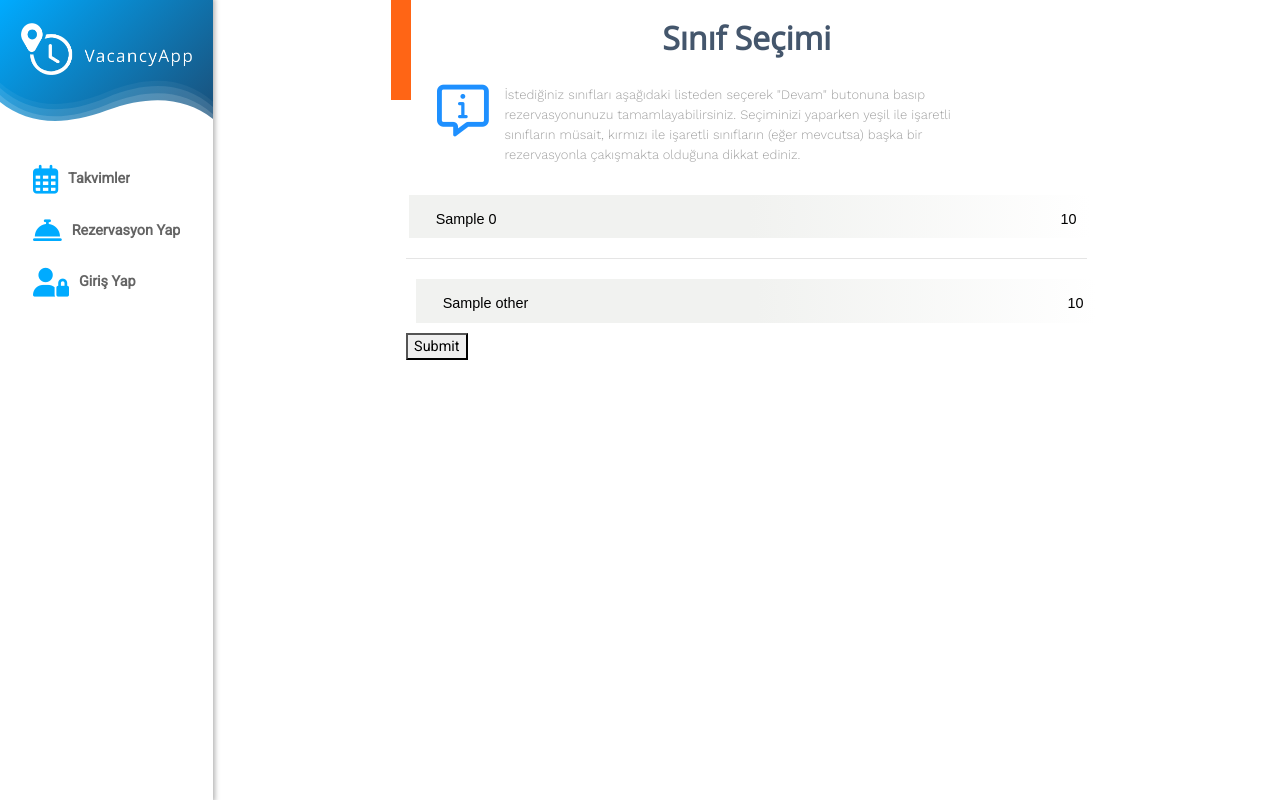
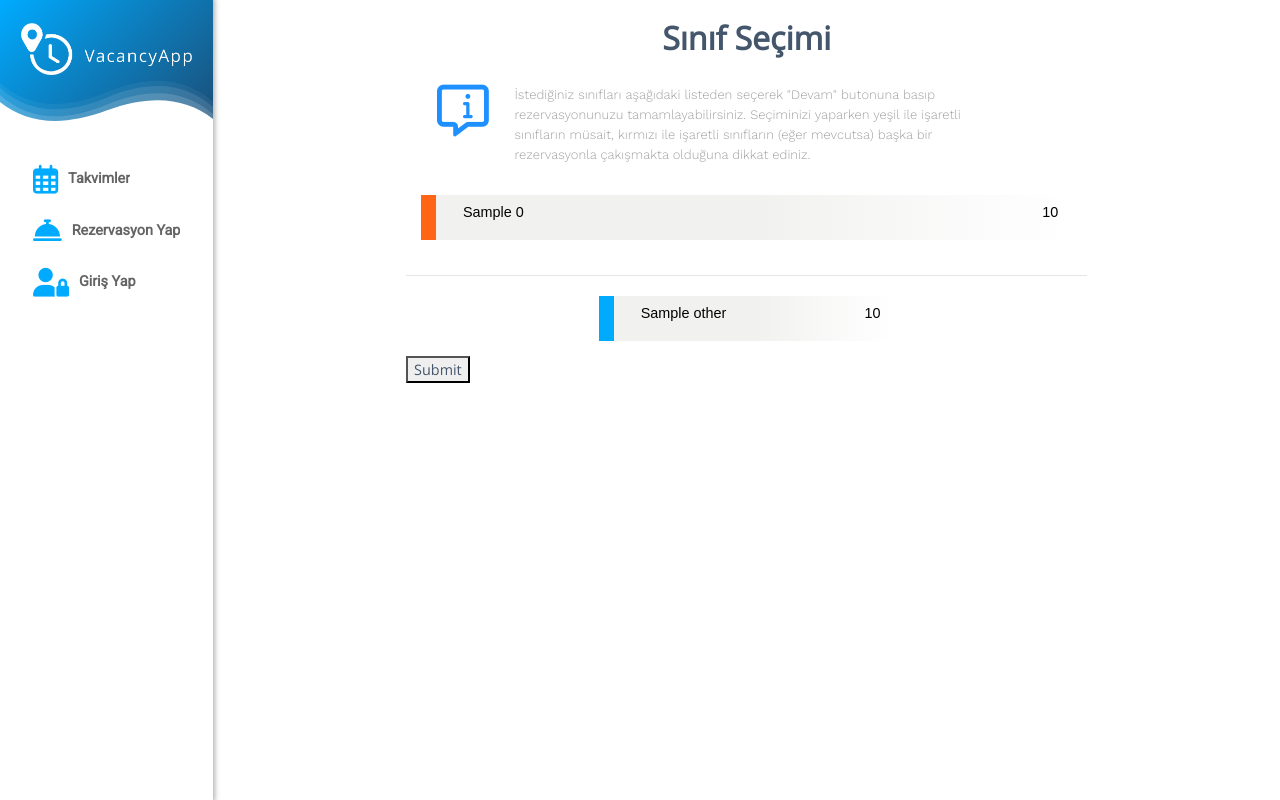
Before and after one commit to BogachanA/Vacancy-App, a Django app: template classAvailable/templates/newResStepTwo.html in a window 1280 px wide. Run offline with Django 3.2, Linux system fonts and the light colour scheme; the template is opened without the code that fills it: most values are stand-ins (such as "Sample title", 1, 10 or a date in 2020); form fields are guessed from the names that the template uses; some libraries are stand-ins or nearby versions.

Commit message:
bug fixes

```diff
--- a/classAvailable/templates/newResStepTwo.html
+++ b/classAvailable/templates/newResStepTwo.html
@@ -11,10 +11,63 @@
     .classBox{
         text-align: left;
         height: auto;
+        margin-bottom: 15px;
         vertical-align: center;
         color: #000000;
         font-family: 'Raleway', sans-serif;
         transition: all 0.7s;
+        border-left: 15px solid var(--vaqua);
+        overflow-x: hidden;
+        background: transparent;
+    }
+    .classBox:hover{
+    }
+    .classBox.label{
+        text-shadow: 0 0 #000000;
+        z-index:6;
+        transition: text-shadow 0.6s;
+    }
+    .classBox.label:hover{
+        text-shadow: 3px 3px #000000;
+    }
+    .classBox.clashing {
+        border-left-color: rgb(255,101,21);
+    }
+    .classBox.available{
+        border-left-color: rgb(32,143,4);
+    }
+    .classBox.shadowSelect{
+        /* animation: shadowThrob 0.4s forwards;
+        animation-direction: revert; */
+        color: white;
+        text-shadow: 0 0 10px black;
+    }
+    .classBox:after{
+        content: '';
+        position: absolute;
+        z-index: -1;
+        left:-100%;
+        top:0;
+        width:100%;
+        height:100%;
+        transition: left 0.5s;
+        background: rgb(0,170,240);
+        background: -moz-linear-gradient(90deg, rgba(0,170,240,1) 50%, rgba(255,255,255,1) 100%);
+        background: -webkit-linear-gradient(90deg, rgba(0,170,240,1) 50%, rgba(255,255,255,1) 100%);
+        background: linear-gradient(90deg, rgba(0,170,240,1) 50%, rgba(255,255,255,1) 100%);
+        filter: progid:DXImageTransform.Microsoft.gradient(startColorstr="#00aaf0",endColorstr="#ffffff",GradientType=1);
+    }
+    .classBox.shadowSelect:after{
+        left:0;
+    }
+    .classBox:before{
+        content: '';
+        position: absolute;
+        z-index: -3;
+        top:0;
+        left:0;
+        width:100%;
+        height:100%;
         background: rgba(241,242,240,1);
         background: -moz-linear-gradient(left, rgba(241,242,240,1) 0%, rgba(241,242,240,1) 50%, rgba(241,242,240,0) 100%);
         background: -webkit-gradient(left top, right top, color-stop(0%, rgba(241,242,240,1)), color-stop(50%, rgba(241,242,240,1)), color-stop(100%, rgba(241,242,240,0)));
@@ -24,32 +77,12 @@
         background: linear-gradient(to right, rgba(241,242,240,1) 0%, rgba(241,242,240,1) 50%, rgba(241,242,240,0) 100%);
         filter: progid:DXImageTransform.Microsoft.gradient( startColorstr='#f1f2f0', endColorstr='#f1f2f0', GradientType=1 );
     }
-    .classBox:hover{
-    }
-    .classBox.label{
-        text-shadow: 0 0 #000000;
-        transition: text-shadow 0.6s;
-    }
-    .classBox.label:hover{
-        text-shadow: 3px 3px #000000;
-    }
-    .classBox.clashing .boxMarker{
-        background: rgb(255,101,21);
-    }
-    .classBox.available .boxMarker{
-        background: rgb(32,143,4);
-    }
-    .boxMarker{
-        position: absolute;
-        left:0;
-        top:0;
-        height:100px;
-        width:20px;
-        color: var(--vaqua);
-    }
-    .classBox.shadowSelect{
-        animation: shadowThrob 0.4s forwards;
-        animation-direction: revert;
+    .classBox.available:after{
+        background: rgb(32,143,23);
+        background: -moz-linear-gradient(90deg, rgba(32,143,23,1) 50%, rgba(255,255,255,1) 100%);
+        background: -webkit-linear-gradient(90deg, rgba(32,143,23,1) 50%, rgba(255,255,255,1) 100%);
+        background: linear-gradient(90deg, rgba(32,143,23,1) 50%, rgba(255,255,255,1) 100%);
+        filter: progid:DXImageTransform.Microsoft.gradient(startColorstr="#208f17",endColorstr="#ffffff",GradientType=1);
     }
     .classCheckbox{
         visibility: hidden;
@@ -71,8 +104,21 @@
         margin: 20px auto;
 
     }
+    #descText{
+        padding-left:25px;
+    }
 #infoIcon{
     color: dodgerblue;
+    text-align:center;
+}
+#iIcon{
+    left:5px;
+}
+
+@media (max-width: 991.98px) {
+    #iIcon{
+        left:0;
+    }
 }
 </style>
 {% endblock %}
@@ -80,12 +126,12 @@
 {% block innerContent %}
 
     <h2 class="vat" id="resTwoTitle">Sınıf Seçimi</h2>
-    <div class="vat row align-content-start" id="resTwoDesc">
+    <div class="vat row align-content-around" id="resTwoDesc">
         <span class="fa-stack fa-2x col-md-1" id="infoIcon">
-            <i class="fas fa-info fa-stack-1x" style="top:-5px;"></i>
+            <i class="fas fa-info fa-stack-1x" id="iIcon" style="top:-5px;"></i>
             <i class="far fa-comment-alt fa-stack-2x"></i>
         </span>
-        <span id="descText" class="col-md-9">
+        <span id="descText" class="col-md-10">
         İstediğiniz sınıfları aşağıdaki listeden seçerek "Devam"
         butonuna basıp rezervasyonunuzu tamamlayabilirsiniz. Seçiminizi yaparken yeşil ile işaretli sınıfların müsait,
         kırmızı ile işaretli sınıfların (eğer mevcutsa) başka bir rezervasyonla çakışmakta olduğuna dikkat ediniz.</span>
@@ -109,27 +155,29 @@
     {% endif %}
     <form id="resForm" method="post" action="{% url 'new_reservation' %}">
         {% csrf_token %}
+        <div class="row justify-content-center" id="prefRow">
         {% for clash in clist %}
-            <div class="inputField classBox {% if clash.1|length == 0 %}available{% else %}clashing{% endif %}" id="{{ clash.0.name }}Box"
-                 style="width:100%;margin: 3px; padding: 2% 2% 0% 2%;">
-                <div class="boxMarker"></div>
+            <div class="inputField col-11 classBox {% if clash.1|length == 0 %}available{% else %}clashing{% endif %}" id="{{ clash.0.name }}Box"
+                 style="width:100%; padding: 1% 2% 0% 2%;">
                 <label class="classLabel" style=""><input type="checkbox" class="inputField classCheckbox"
                        id="{{ clash.0.name }}Checkbox"
                        value="{{ clash.0.name }}">{{ clash.0.name }}</label>
                 <p class="classBoxCapacity" style="float: right; display: inline;">{% if resType == '1' %} {{ clash.0.exam_capacity }} {% else %} {{ clash.0.capacity }} {% endif %}</p>
             </div>
         {% endfor %}
+        </div>
         <hr>
+        <div class="row justify-content-around" id="othersRow">
         {% for o in others %}
-            <div class="inputField classBox otherBox" id="{{ o.name }}Box"
-                 style="width:100%;margin: 10px; padding: 2% 2% 0% 2%;">
-                <div class="boxMarker"></div>
+            <div class="inputField classBox otherBox col-10 col-md-5" id="{{ o.name }}Box"
+                 style="width:100%; padding: 1% 2% 0% 2%;">
                 <label class="classLabel"><input type="checkbox" class="inputField classCheckbox"
                        id="{{ o.name }}Checkbox"
                        value="{{ o.name }}">{{ o.name }}</label>
                 <p class="classBoxCapacity" style="float: right; display: inline;">{% if resType == '1' %} {{ o.exam_capacity }} {% else %} {{ o.capacity }} {% endif %}</p>
             </div>
         {% endfor %}
+        </div>
         <button class="hoverButtons" type="submit" id="submitbutton">Submit</button>
         <input type="hidden" name="next" value="{{next}}">
     </form>
--- a/classAvailable/templates/newReservation.html
+++ b/classAvailable/templates/newReservation.html
@@ -31,6 +31,9 @@
     <script>
         $(function () {
             console.log('document ready');
+            $("#resForm > *").each(function(){
+               $(this).addClass("vat");
+            });
             $('.timepickerM').mdtimepicker({
                 timeFormat:'hh:mm',
                 format:'hh:mm',
--- a/classAvailable/urls.py
+++ b/classAvailable/urls.py
@@ -5,6 +5,9 @@
 urlpatterns = [
     path('populate/<str:classID>', views.populateClassCal, name='populate_cal'),
     path('timezone/', views.returnTZ, name='timezone_retrieve'),
+    path('calendar/<str:className>',views.calendars, name='cal'),
+    path('calVal/<str:className>',views.calVal, name='calVal'),
+
     path('newres',views.makeRes, name='new_reservation'),
     path('submitRes',views.submitRes, name='submit_reservation'),
     path('success/id=<str:rID>',views.resCreated,name='success'),
```
Also changed, not shown: VacancyApp/settings.py (+11 -2 lines), classAvailable/helpers.py (+67 -1 lines), classAvailable/templates/calendar.html (added, +16 -0 lines), classAvailable/views.py (+43 -1 lines).
